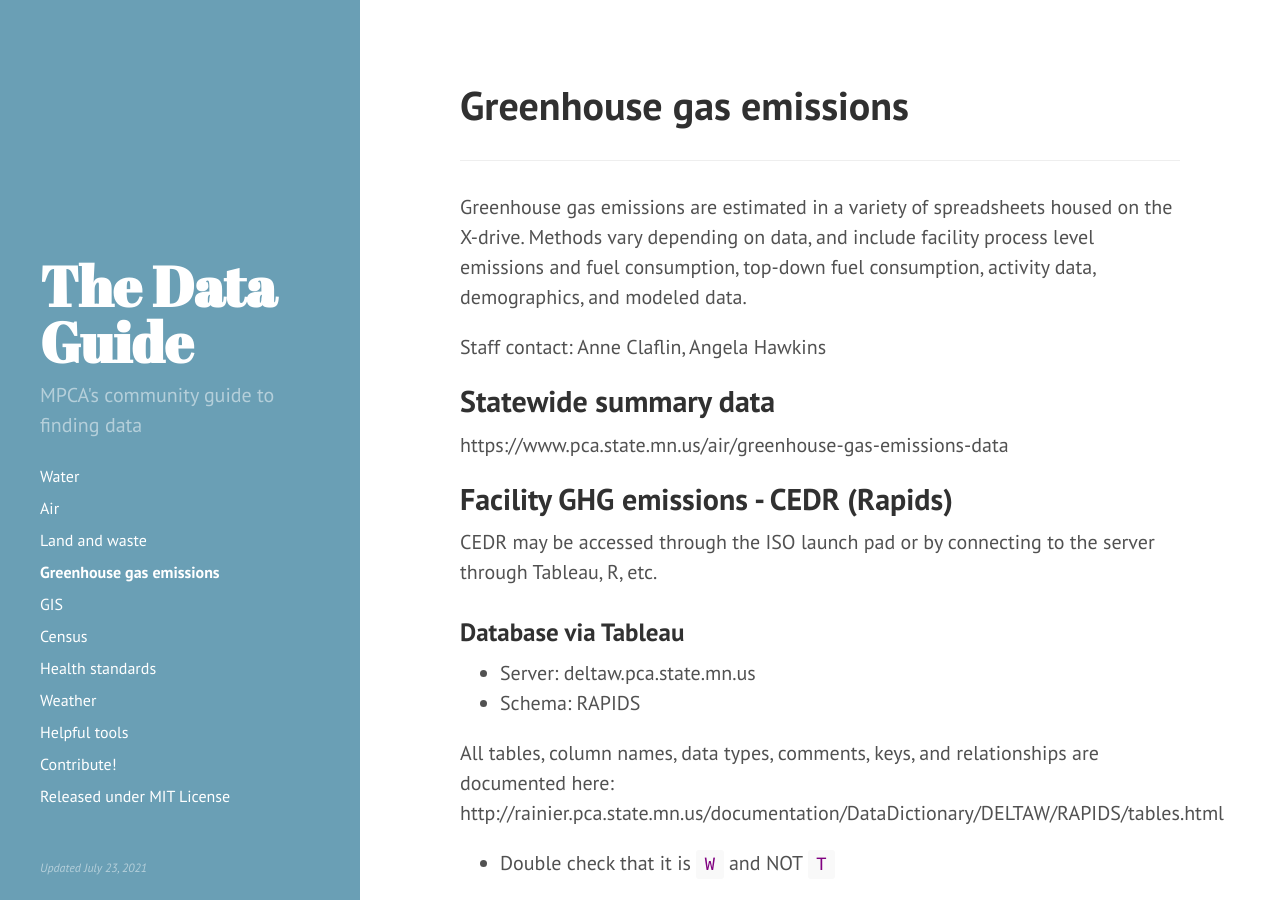
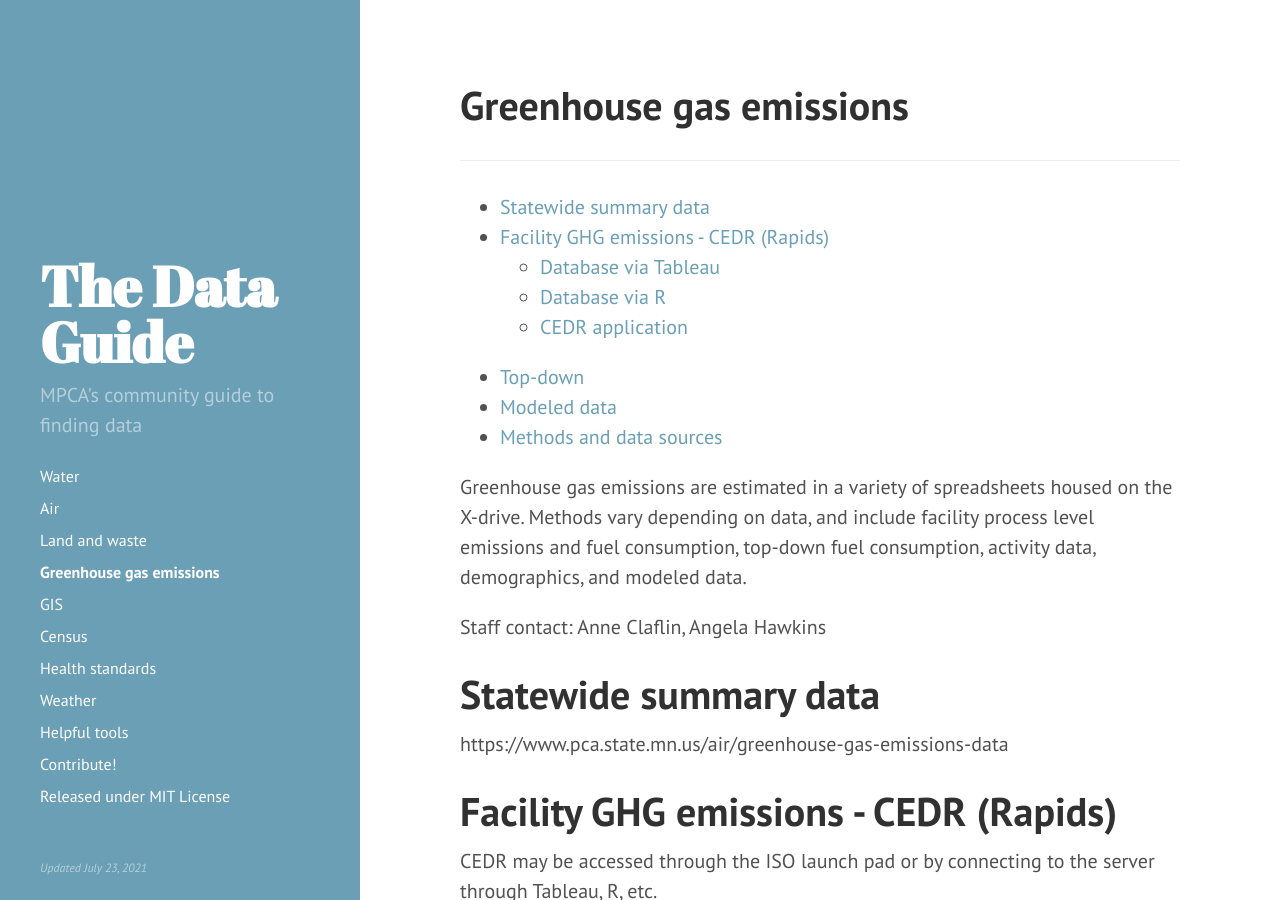
Before and after one commit to annemorris/Data-Guide-1, a Jekyll site: the page built from 04-ghgs.md, in a window 1280 px wide and 900 px high. Built offline with Jekyll 4.4.1, drawn with Linux system fonts in a browser that asks for light colours.

Commit message:
Update 04-ghgs.md
TOC

````diff
--- a/04-ghgs.md
+++ b/04-ghgs.md
@@ -4,19 +4,20 @@ title: Greenhouse gas emissions
 ---
 
 ---
-
+* Add table of contents
+{:toc}
 
 Greenhouse gas emissions are estimated in a variety of spreadsheets housed on the X-drive. Methods vary depending on data, and include facility process level emissions and fuel consumption, top-down fuel consumption, activity data, demographics, and modeled data.
 
 Staff contact: Anne Claflin, Angela Hawkins
 
-## Statewide summary data
+# Statewide summary data
 https://www.pca.state.mn.us/air/greenhouse-gas-emissions-data
 
-## Facility GHG emissions - CEDR (Rapids)
+# Facility GHG emissions - CEDR (Rapids)
 CEDR may be accessed through the ISO launch pad or by connecting to the server through Tableau, R, etc.
 
-### Database via Tableau
+## Database via Tableau
 - Server: deltaw.pca.state.mn.us
 - Schema: RAPIDS
 
@@ -25,7 +26,7 @@ http://rainier.pca.state.mn.us/documentation/DataDictionary/DELTAW/RAPIDS/tables
 
 - Double check that it is `W` and NOT `T`
 
-### Database via R
+## Database via R
 
 ```r
 library(RODBC) # package needed to access Oracle DeltaW database
@@ -43,10 +44,10 @@ tbls_rapids <- RODBC::sqlTables(deltaw, schema = "SUPERAPIDS")
 pollutants <- RODBC::sqlQuery(deltaw, "Select * from SUPERAPIDS.REF_MATERIAL_CODES", max = 2000)
 ```
 
-### CEDR application
+## CEDR application
 The application can look up individual facilities, but it is often more useful to export tables.
 
-#### To export data from CEDR:
+### To export data from CEDR:
 
 - File > Export > Rapids 3 > Select Inventory tables
 - Open with Excel, rename and save as .xlsx
@@ -61,13 +62,12 @@ These inventory tables are necessary:
 * Inv Sources	// SRC
 * Inv Process Emissions	// PEM
 
-#### Notes on CEDR tables
+### Notes on CEDR tables
 In the table *Inventory Process Activities*, rename the data field *MATERIAL CODE* as *ACTIVITY MATERIAL CODE.* This helps distinguish it as the fuel consumed or other activity, as opposed to the other *MATERIAL CODE* in the *Process Emissions* table. Rename that one *EMISSIONS MATERIAL CODE*
 
 When working with activity data, be very careful to avoid double counting. This can occur when adding up sources if the throughput is duplicated for each pollutant or if the throughput is reported in multiple units (volume, heat, equipment, work).
 
-
-#### Post-processing
+### Post-processing
 Lots, including standardizing fuels, standardizing all throughput units to volumes, and separating blended biofuels into fossil and bio components.
 
 **Blended fuels**
@@ -82,15 +82,15 @@ CEDR cannot split biofuel and fossil fuel portions of blended fuels (biodiesel,
 7.	Copy biodiesel and fossil data back into spreadsheet
 8.	Exclude the fuel blends from analysis
 
-## Top-down
+# Top-down
 The data we have from facilities is only a portion of the greenhouse gas emissions in the state. In some cases it is mostly complete (electricity generation) and in others we know there are gaps. We use total fuel consumption from federal and state data sources, subtract what is known from facilities, and assign the unknown consumption to sectors.
 
-## Modeled data
+# Modeled data
 On-road transportation emissions are modeled in MOVES.
 
 Landfill emissions are modeled in LandGEM.
 
-## Methods and data sources
+# Methods and data sources
 A table of sources for the inventory methodology, emission factors, and activity data is available on the X drive here: <xdrive\Programs\Air_Quality_Programs\Climate Change\Inventory Files\Active Files\Methods Tables.xlsx>
 
 Improvements to the technical support document and data accessibility are in progress.
````
